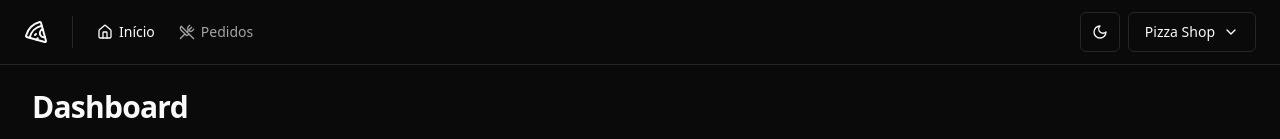
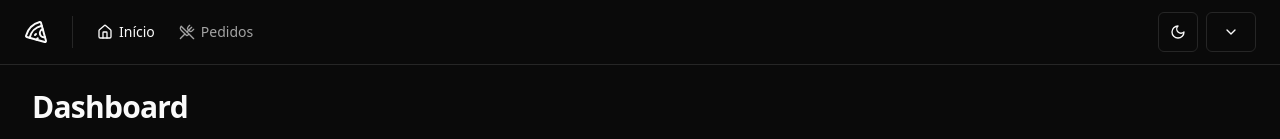
Before and after one commit to Mariano1994/pizzahshop-dashboard, a React (Vite) app: page / in a window 1280 px wide. Shown: the top 139 px of the page. Built offline with nearby package versions, Linux system fonts and the light colour scheme; no server answers.

Commit message:
get user and restaurant data from api, using axios and react-query

```diff
--- /dev/null
+++ b/src/api/getManagedRestaurant.tsx
@@ -0,0 +1,15 @@
+import { api } from "../lib/axios";
+
+interface GetrestaurantResponse {
+  id: string;
+  name: string;
+  createdAt: Date | null;
+  updatedAt: Date | null;
+  description: string | null;
+  managerId: string | null;
+}
+
+export async function getManagedRestaurant() {
+  const response = await api.get<GetrestaurantResponse>('/managed-restaurant')
+  return response.data
+}
--- /dev/null
+++ b/src/api/getUserProfile.ts
@@ -0,0 +1,20 @@
+import { api } from "../lib/axios";
+
+
+interface GetProfileResponse {
+  id: string;
+  name: string;
+  email: string;
+  phone: string | null;
+  role: "manager" | "customer";
+  createdAt: Date | null;
+  updatedAt: Date | null;
+
+}
+
+
+
+export async function getUserProfile() {
+  const response = await api.get<GetProfileResponse>('./me')
+  return response.data
+}
--- a/src/components/AccountMenu.tsx
+++ b/src/components/AccountMenu.tsx
@@ -1,22 +1,39 @@
 import { DropdownMenu, DropdownMenuContent, DropdownMenuItem, DropdownMenuLabel, DropdownMenuSeparator, DropdownMenuTrigger } from "./ui/dropdown-menu"
 import { Button } from "./ui/button"
 import { Building, ChevronDown, LogOut } from "lucide-react"
+import { useQuery } from "@tanstack/react-query"
+import { getUserProfile } from "../api/getUserProfile"
+import { getManagedRestaurant } from "../api/getManagedRestaurant"
 
 
 const AccountMenu = () => {
+
+  const {data: profile} = useQuery({
+    queryKey:['profile'],
+    queryFn: getUserProfile,
+
+  })
+
+  const {data: restaurantInfo} = useQuery(
+    {
+      queryKey: ['restaurant'],
+      queryFn: getManagedRestaurant
+    }
+  )
+
   return (
     <DropdownMenu>
       <DropdownMenuTrigger asChild>
         <Button variant="outline" className="flex items-center gap-2 select-none">
-          Pizza Shop
+          {restaurantInfo?.name}
           <ChevronDown/>
         </Button>
       </DropdownMenuTrigger>
 
       <DropdownMenuContent align="end" className="w-56">
         <DropdownMenuLabel className="flex flex-col">
-            <span>Mariano Capiliku</span>
-            <span className="text-xs font-normal text-muted-foreground ">marianocapiliku@gmail.com</span>
+            <span>{profile?.name}</span>
+            <span className="text-xs font-normal text-muted-foreground ">{profile?.email}</span>
         </DropdownMenuLabel>
 
         <DropdownMenuSeparator/>
--- a/src/lib/axios.ts
+++ b/src/lib/axios.ts
@@ -2,5 +2,6 @@ import axios from 'axios'
 import { env } from '../env'
 
 export const api = axios.create({
-  baseURL: env.VITE_API_URL
+  baseURL: env.VITE_API_URL,
+  withCredentials: true
 })
--- a/src/pages/auth/Sign-up.tsx
+++ b/src/pages/auth/Sign-up.tsx
@@ -18,8 +18,6 @@ const FormSignUp = z.object({
 })
 
 type SignInForm = z.infer<typeof FormSignUp>
-
-
 
 const SignUp = () => {
 const {handleSubmit, register, formState:{isSubmitting}} = useForm<SignInForm>()
@@ -50,8 +48,7 @@ async function handleSigUp (data: SignInForm) {
   }
 
 }
-
-  return (
+return (
  <>
   <Helmet title="Cadastro"/>
  <div className="p-8">
@@ -95,4 +92,5 @@ async function handleSigUp (data: SignInForm) {
  </>
   )
 }
+
 export default SignUp
```
